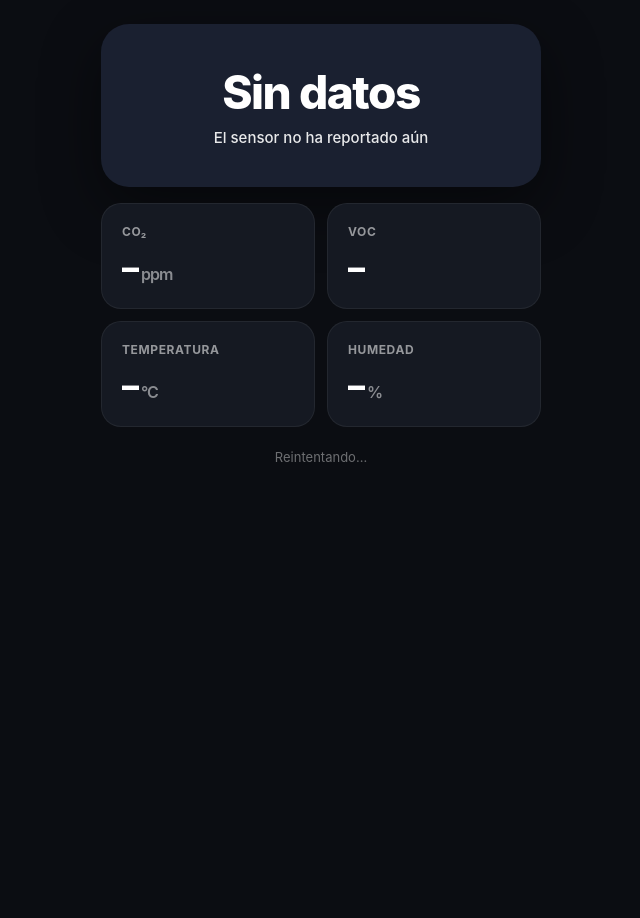
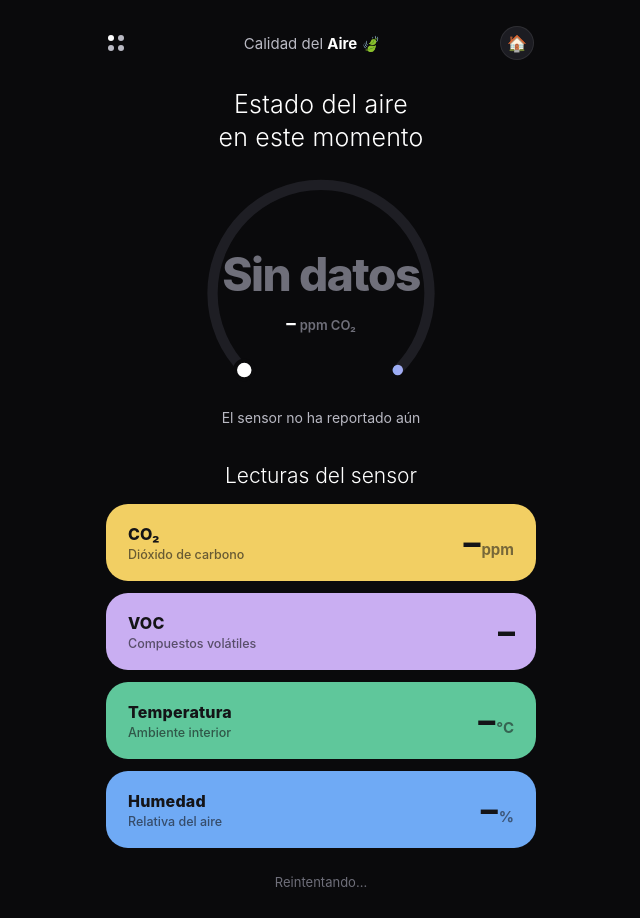
Before and after one commit to ithesk/airtodos, a website: page index.html in a window 1280 px wide. Shown: the whole page, without its empty margins (319-959 px from the left). Before the commit the page ends 800 px from the top, so only its background shows below. Drawn offline with Linux system fonts and the light colour scheme; no server answers.

Commit message:
Rediseño del dashboard: gauge de arco degradado y tarjetas pastel
Co-Authored-By: Claude Fable 5 <noreply@anthropic.com>

```diff
--- a/index.html
+++ b/index.html
@@ -5,73 +5,177 @@
 <meta name="viewport" content="width=device-width, initial-scale=1, viewport-fit=cover">
 <title>Calidad del Aire</title>
 <style>
+  :root {
+    --page:#0a0a0c; --ink:#ffffff; --ink-2:#b9b9c3; --ink-mute:#6f6f7a;
+    --card-ink:#141417; --card-ink-2:rgba(20,20,23,.62);
+    --track:#1e1e24;
+    --amarillo:#f2cf63; --lila:#c9aef2; --verde:#5fc79b; --azul:#6faaf5;
+    --naranja:#f0955c; --rojo:#ef6a6a;
+  }
   * { box-sizing:border-box; margin:0; padding:0; -webkit-tap-highlight-color:transparent; }
   body {
     font-family:-apple-system,BlinkMacSystemFont,"Segoe UI",Roboto,sans-serif;
-    background:#0b0d12; color:#fff; min-height:100vh;
+    background:var(--page); color:var(--ink); min-height:100vh;
     display:flex; flex-direction:column; align-items:center;
-    padding:24px 16px calc(24px + env(safe-area-inset-bottom));
+    padding:20px 20px calc(28px + env(safe-area-inset-bottom));
   }
-  .wrap { width:100%; max-width:440px; }
-  .hero {
-    border-radius:28px; padding:40px 24px; text-align:center;
-    background:#1a2030; transition:background .8s ease; margin-bottom:16px;
-    box-shadow:0 20px 60px rgba(0,0,0,.45);
+  .wrap { width:100%; max-width:430px; }
+
+  header { display:flex; align-items:center; justify-content:space-between; padding:6px 2px 2px; }
+  .logo { display:grid; grid-template-columns:6px 6px; gap:4px; }
+  .logo i { width:6px; height:6px; border-radius:50%; background:var(--ink-2); }
+  .logo i:nth-child(1) { background:var(--ink); }
+  .hname { font-size:15px; color:var(--ink-2); }
+  .hname b { color:var(--ink); font-weight:700; }
+  .havatar {
+    width:34px; height:34px; border-radius:50%; background:#1c1c22;
+    display:flex; align-items:center; justify-content:center; font-size:16px;
+    border:1px solid rgba(255,255,255,.08);
   }
-  .estado { font-size:46px; font-weight:800; letter-spacing:-1.5px; }
-  .sub { font-size:15px; opacity:.9; margin-top:8px; font-weight:500; }
-  .grid { display:grid; grid-template-columns:1fr 1fr; gap:12px; }
-  .card {
-    background:#151922; border-radius:20px; padding:20px;
-    border:1px solid rgba(255,255,255,.06);
+
+  h1 {
+    text-align:center; font-size:25px; font-weight:300; line-height:1.3;
+    margin-top:26px; letter-spacing:.2px;
   }
-  .label { font-size:12px; opacity:.55; font-weight:700; text-transform:uppercase; letter-spacing:.6px; }
-  .val { font-size:34px; font-weight:800; margin-top:8px; letter-spacing:-1px; }
-  .unit { font-size:16px; font-weight:600; opacity:.5; margin-left:3px; }
-  .foot { text-align:center; margin-top:22px; font-size:13px; opacity:.4; }
+
+  .gauge { position:relative; margin:6px auto 0; width:min(310px,100%); }
+  .gauge svg { width:100%; height:auto; display:block; }
+  .g-progress { transition:stroke-dashoffset .9s cubic-bezier(.4,0,.2,1); }
+  .g-knob { transition:cx .9s cubic-bezier(.4,0,.2,1), cy .9s cubic-bezier(.4,0,.2,1); }
+  .g-center {
+    position:absolute; inset:0; display:flex; flex-direction:column;
+    align-items:center; justify-content:center; text-align:center; padding-top:14px;
+  }
+  .estado { font-size:46px; font-weight:800; letter-spacing:-1.5px; color:var(--verde); transition:color .6s ease; }
+  .lectura { margin-top:10px; font-size:19px; font-weight:700; }
+  .lectura .u { font-size:13px; font-weight:600; color:var(--ink-mute); margin-left:4px; }
+  .sub { text-align:center; font-size:14px; color:var(--ink-2); margin-top:2px; min-height:20px; }
+
+  h2 { text-align:center; font-size:21px; font-weight:300; margin:34px 0 16px; }
+
+  .rows { display:flex; flex-direction:column; gap:12px; }
+  .row {
+    border-radius:22px; padding:18px 22px;
+    display:flex; align-items:center; justify-content:space-between;
+    color:var(--card-ink);
+  }
+  .row.amarillo { background:var(--amarillo); }
+  .row.lila     { background:var(--lila); }
+  .row.verde    { background:var(--verde); }
+  .row.azul     { background:var(--azul); }
+  .r-label { font-size:16px; font-weight:800; letter-spacing:.2px; }
+  .r-sub { font-size:12.5px; font-weight:500; color:var(--card-ink-2); margin-top:3px; }
+  .r-val { font-size:34px; font-weight:800; letter-spacing:-1px; white-space:nowrap; }
+  .r-val .u { font-size:15px; font-weight:700; opacity:.55; margin-left:2px; letter-spacing:0; }
+
+  .foot { text-align:center; margin-top:26px; font-size:13px; color:var(--ink-mute); }
 </style>
 </head>
 <body>
 <div class="wrap">
-  <div class="hero" id="hero">
-    <div class="estado" id="estado">Cargando…</div>
-    <div class="sub" id="sub">Conectando con el sensor</div>
+  <header>
+    <div class="logo"><i></i><i></i><i></i><i></i></div>
+    <div class="hname">Calidad del <b>Aire</b> 🍃</div>
+    <div class="havatar">🏠</div>
+  </header>
+
+  <h1>Estado del aire<br>en este momento</h1>
+
+  <div class="gauge">
+    <svg viewBox="0 0 300 240" aria-hidden="true">
+      <defs>
+        <linearGradient id="arcGrad" x1="0" y1="0" x2="1" y2="0">
+          <stop offset="0%"  stop-color="#f2cf63"/>
+          <stop offset="35%" stop-color="#5fc79b"/>
+          <stop offset="70%" stop-color="#6faaf5"/>
+          <stop offset="100%" stop-color="#c9aef2"/>
+        </linearGradient>
+      </defs>
+      <path d="M 75.75 204.25 A 105 105 0 1 1 224.25 204.25"
+            fill="none" stroke="var(--track)" stroke-width="10" stroke-linecap="round"/>
+      <path id="gprog" class="g-progress" d="M 75.75 204.25 A 105 105 0 1 1 224.25 204.25"
+            fill="none" stroke="url(#arcGrad)" stroke-width="10" stroke-linecap="round"
+            pathLength="100" stroke-dasharray="100 100" stroke-dashoffset="100"/>
+      <circle id="gknob" class="g-knob" cx="75.75" cy="204.25" r="9" fill="#fff" stroke="var(--page)" stroke-width="4"/>
+    </svg>
+    <div class="g-center">
+      <div class="estado" id="estado">Cargando…</div>
+      <div class="lectura"><span id="co2">–</span><span class="u">ppm CO₂</span></div>
+    </div>
   </div>
-  <div class="grid">
-    <div class="card"><div class="label">CO₂</div><div class="val"><span id="co2">–</span><span class="unit">ppm</span></div></div>
-    <div class="card"><div class="label">VOC</div><div class="val"><span id="voc">–</span></div></div>
-    <div class="card"><div class="label">Temperatura</div><div class="val"><span id="temp">–</span><span class="unit">°C</span></div></div>
-    <div class="card"><div class="label">Humedad</div><div class="val"><span id="hum">–</span><span class="unit">%</span></div></div>
+  <div class="sub" id="sub">Conectando con el sensor</div>
+
+  <h2>Lecturas del sensor</h2>
+
+  <div class="rows">
+    <div class="row amarillo">
+      <div><div class="r-label">CO₂</div><div class="r-sub">Dióxido de carbono</div></div>
+      <div class="r-val"><span id="co2b">–</span><span class="u">ppm</span></div>
+    </div>
+    <div class="row lila">
+      <div><div class="r-label">VOC</div><div class="r-sub">Compuestos volátiles</div></div>
+      <div class="r-val"><span id="voc">–</span></div>
+    </div>
+    <div class="row verde">
+      <div><div class="r-label">Temperatura</div><div class="r-sub">Ambiente interior</div></div>
+      <div class="r-val"><span id="temp">–</span><span class="u">°C</span></div>
+    </div>
+    <div class="row azul">
+      <div><div class="r-label">Humedad</div><div class="r-sub">Relativa del aire</div></div>
+      <div class="r-val"><span id="hum">–</span><span class="u">%</span></div>
+    </div>
   </div>
+
   <div class="foot" id="foot">—</div>
 </div>
+
 <script>
-const COLORS = {
-  0:{bg:"linear-gradient(160deg,#0f7a3d,#0a5c2e)",txt:"Bueno",   sub:"El aire está limpio y bien ventilado"},
-  1:{bg:"linear-gradient(160deg,#b58900,#8a6800)",txt:"Moderado",sub:"Aceptable, conviene ventilar pronto"},
-  2:{bg:"linear-gradient(160deg,#c65100,#993e00)",txt:"Malo",    sub:"Ventila el ambiente ahora"},
-  3:{bg:"linear-gradient(160deg,#c0102a,#8f0c20)",txt:"Crítico", sub:"Aire viciado — abre puertas y ventanas"},
+const NIVELES = {
+  0:{txt:"Bueno",    color:"var(--verde)",    sub:"El aire está limpio y bien ventilado"},
+  1:{txt:"Moderado", color:"var(--amarillo)", sub:"Aceptable, conviene ventilar pronto"},
+  2:{txt:"Malo",     color:"var(--naranja)",  sub:"Ventila el ambiente ahora"},
+  3:{txt:"Crítico",  color:"var(--rojo)",     sub:"Aire viciado — abre puertas y ventanas"},
 };
 const fmt = (v,d=0) => (v==null||isNaN(v)) ? "–" : Number(v).toFixed(d);
+
+// Geometría del arco: 270°, empieza en 135° (abajo-izquierda), cx 150 cy 130 r 105
+function setGauge(p){ // p en 0..1
+  document.getElementById("gprog").style.strokeDashoffset = 100 - p*100;
+  const th = (135 + 270*p) * Math.PI/180;
+  const k = document.getElementById("gknob");
+  k.setAttribute("cx", (150 + 105*Math.cos(th)).toFixed(2));
+  k.setAttribute("cy", (130 + 105*Math.sin(th)).toFixed(2));
+}
+
 async function tick(){
   try{
     const d = await (await fetch("/api/data",{cache:"no-store"})).json();
     if(d==null || d.co2==null) return noData();
-    const c = COLORS[d.nivel] ?? COLORS[0];
-    hero.style.background = c.bg;
-    estado.textContent = c.txt;  sub.textContent = c.sub;
-    co2.textContent = fmt(d.co2); voc.textContent = fmt(d.voc);
-    temp.textContent = fmt(d.temp,1); hum.textContent = fmt(d.hum,1);
+    const n = NIVELES[d.nivel] ?? NIVELES[0];
+    const est = document.getElementById("estado");
+    est.textContent = n.txt;
+    est.style.color = n.color;
+    document.getElementById("sub").textContent = n.sub;
+    document.getElementById("co2").textContent  = fmt(d.co2);
+    document.getElementById("co2b").textContent = fmt(d.co2);
+    document.getElementById("voc").textContent  = fmt(d.voc);
+    document.getElementById("temp").textContent = fmt(d.temp,1);
+    document.getElementById("hum").textContent  = fmt(d.hum,1);
+    // El arco refleja el CO2: 400 ppm (aire exterior) → 1600 ppm (crítico)
+    setGauge(Math.min(1, Math.max(0.04, (d.co2-400)/1200)));
     const s = Math.round((Date.now()-d.ts)/1000);
-    foot.textContent = "Actualizado hace " + (s<60? s+" s" : Math.round(s/60)+" min");
+    document.getElementById("foot").textContent =
+      "Actualizado hace " + (s<60 ? s+" s" : Math.round(s/60)+" min");
   }catch(e){ noData(); }
 }
 function noData(){
-  estado.textContent="Sin datos"; sub.textContent="El sensor no ha reportado aún";
-  foot.textContent="Reintentando…";
+  const est = document.getElementById("estado");
+  est.textContent = "Sin datos";
+  est.style.color = "var(--ink-mute)";
+  document.getElementById("sub").textContent = "El sensor no ha reportado aún";
+  document.getElementById("foot").textContent = "Reintentando…";
+  setGauge(0);
 }
-const $=id=>document.getElementById(id);
-["hero","estado","sub","co2","voc","temp","hum","foot"].forEach(k=>window[k]=$(k));
 tick(); setInterval(tick, 5000);
 </script>
 </body>
```
